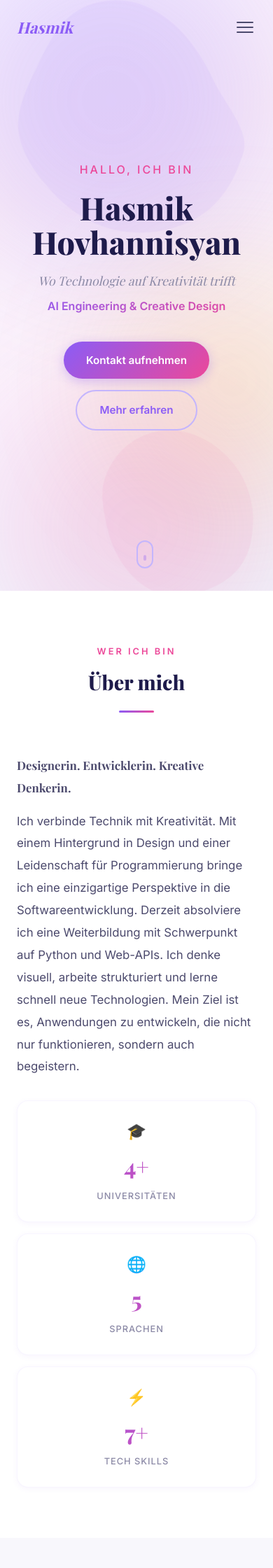
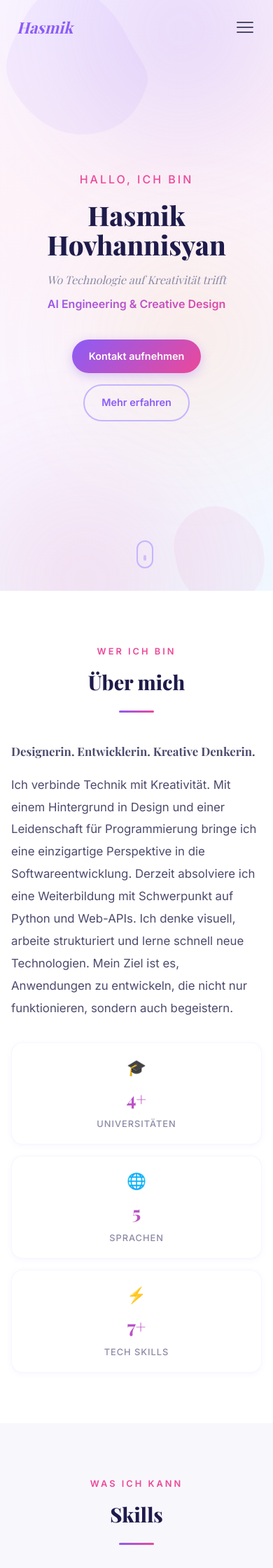
Before and after one commit to hasmikhovhannisyan86-web/portfolio-website, a Flask app: page / in a window 390 px wide. Shown: the top 2240 px of the page at 70% size. Run offline with Flask 3, Linux system fonts and the light colour scheme; some web fonts are replaced.

Commit message:
Fix mobile responsive: overflow, SVG sizing, button layout, word-break
Co-Authored-By: Claude Opus 4.6 <noreply@anthropic.com>

```diff
--- a/static/css/style.css
+++ b/static/css/style.css
@@ -30,6 +30,7 @@
 html {
     scroll-behavior: smooth;
     scroll-padding-top: 80px;
+    overflow-x: hidden;
 }
 
 body {
@@ -38,6 +39,7 @@ body {
     line-height: 1.7;
     background: var(--white);
     overflow-x: hidden;
+    -webkit-text-size-adjust: 100%;
 }
 
 .container {
@@ -202,6 +204,7 @@ body {
     position: absolute;
     opacity: 0.06;
     fill: var(--primary);
+    pointer-events: none;
 }
 
 .hero-deco-1 {
@@ -887,6 +890,8 @@ body {
     color: var(--gray-900);
     font-weight: 500;
     font-size: 0.88rem;
+    word-break: break-word;
+    overflow-wrap: break-word;
 }
 
 /* ===== FOOTER ===== */
@@ -917,6 +922,7 @@ body {
         gap: 4px;
         box-shadow: var(--shadow-lg);
         transition: right 0.3s ease;
+        z-index: 1000;
     }
 
     .nav-links.active {
@@ -933,6 +939,31 @@ body {
         z-index: 1001;
     }
 
+    .hero-deco-1 {
+        width: 250px;
+        height: 250px;
+    }
+
+    .hero-deco-2 {
+        width: 180px;
+        height: 180px;
+    }
+
+    .hero-shape-1 {
+        width: 300px;
+        height: 300px;
+    }
+
+    .hero-shape-2 {
+        width: 250px;
+        height: 250px;
+    }
+
+    .hero-shape-3 {
+        width: 180px;
+        height: 180px;
+    }
+
     .about-content {
         grid-template-columns: 1fr;
         gap: 32px;
@@ -946,6 +977,11 @@ body {
     .highlight-card {
         flex: 1;
         min-width: 0;
+        padding: 16px 12px;
+    }
+
+    .highlight-number {
+        font-size: 1.6rem;
     }
 
     .skills-grid-3 {
@@ -955,6 +991,10 @@ body {
 
     .contact-cards {
         grid-template-columns: 1fr;
+    }
+
+    .contact-card {
+        padding: 24px 16px;
     }
 
     .timeline {
@@ -983,8 +1023,25 @@ body {
         font-size: 1.8rem;
     }
 
+    .section-header {
+        margin-bottom: 40px;
+    }
+
     .about-lead {
         font-size: 1.25rem;
+    }
+
+    .hero-name {
+        font-size: 2.4rem;
+    }
+
+    .hero-tagline {
+        font-size: 1rem;
+    }
+
+    .btn {
+        padding: 12px 24px;
+        font-size: 0.9rem;
     }
 }
 
@@ -996,4 +1053,13 @@ body {
     .languages-grid {
         grid-template-columns: 1fr;
     }
+
+    .hero-actions {
+        flex-direction: column;
+        align-items: center;
+    }
+
+    .container {
+        padding: 0 16px;
+    }
 }
```
